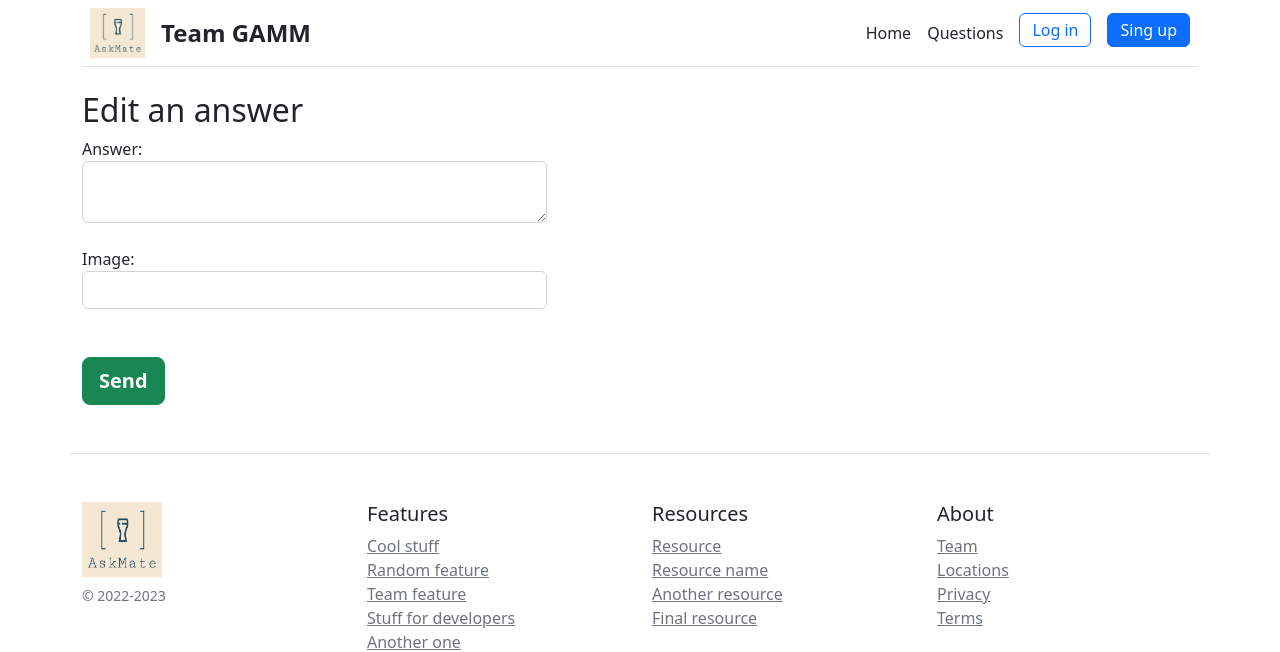
After one commit to wilk98/AskMate, a Flask app: page /answer/1/edit in a window 1280 px wide. The commit adds this page. Shown: the top 652 px of the page. Run offline with Flask 2, Linux system fonts and the light colour scheme.

Commit message:
add edit answer

```diff
--- a/server.py
+++ b/server.py
@@ -108,7 +108,6 @@ def ans_vote_down(answer_id):
 
 @app.route('/question/<question_id>/edit', methods=["POST", 'GET'])
 def edit_question(question_id):
-    print(question_id)
     question_to_edit = {}
     if request.method == "POST":
         question_to_edit['id'] = question_id
@@ -118,10 +117,20 @@ def edit_question(question_id):
         data_manager.edit_question(question_to_edit)
         return redirect('/list')
     else:
-        print(question_id)
-        return render_template('edit_question.html', title=question_to_edit.get('title'),
-                               message=question_to_edit.get('message'), question_id=question_id)
+        return render_template('edit_question.html', question_id=question_id)
 
+
+@app.route('/answer/<answer_id>/edit', methods=["POST", 'GET'])
+def edit_answer(answer_id):
+    answer_to_edit = {}
+    if request.method == "POST":
+        answer_to_edit['id'] = answer_id
+        answer_to_edit['message'] = request.form['message']
+        answer_to_edit['image'] = request.form['image']
+        data_manager.edit_answer(answer_to_edit)
+        return redirect('/list')
+    else:
+        return render_template('edit_answer.html', answer_id=answer_id)
 
 
 @app.route("/team")
--- a/templates/answer.html
+++ b/templates/answer.html
@@ -8,9 +8,6 @@
 {% block body %}
         <h2>Answer question:</h2>
         <form class="form-group col-lg-5"  action="/question/{{ question_id }}/new_answer" method="post">
-            <label  >Title: </label><br>
-            <label  for="title">{% block quest_title %}{% endblock %}</label><br>
-            <textarea class="form-control col-lg-6" id="title" name="title" rows="1" cols="40">{{ title if title }}</textarea>
             <label  >Answer: </label><br>
             <label for="message">{% block message %}{% endblock %}</label><br>
             <textarea  class="form-control col-lg-6" id="message" name="message" rows="4" cols="60">{{ message if message }}</textarea>
--- /dev/null
+++ b/templates/edit_answer.html
@@ -0,0 +1,20 @@
+
+{% extends 'base.html' %}
+
+{% block title %}
+    Edit an answer
+{% endblock %}
+
+
+{% block body %}
+     <h2>Edit an answer</h2>
+         <form class="form-group col-lg-5" action="/answer/{{ answer_id }}/edit" method="post">
+             <label>Answer: </label> <br>
+             <textarea class="form-control" type="text" name="message" ></textarea><br>
+             <label  >Image: </label><br>
+             <input  class="form-control col-lg-6" type="text" name="image"/><br>
+            <button type="submit" class="btn btn-success mt-4 btn-lg"><strong>Send</strong></button>
+
+        </form>
+
+{% endblock %}
--- a/templates/question_to_show.html
+++ b/templates/question_to_show.html
@@ -18,7 +18,7 @@ Question site
                 <p>{{ item.message }}
                     <a href ="/answer/{{ item.id }}" type="button" class="btn btn-outline-secondary btn-lg active btn-sm mt-2 mb-3" role="button">See more...</a> <br>
                 {{ item.submission_time }}<br>
-                    Vote: {{ item.vote_number }}</p>
+                    Vote: {{ item.vote_number }}</p><a href="/answer/{{ item.id }}/edit" class="btn btn-outline-secondary btn-lg active btn-sm mt-2 mb-3" >Edit answer</a>
             </div>
         {% endfor %}
 {% endblock %}
```
Also changed, not shown: data_manager.py (+7 -0 lines).
